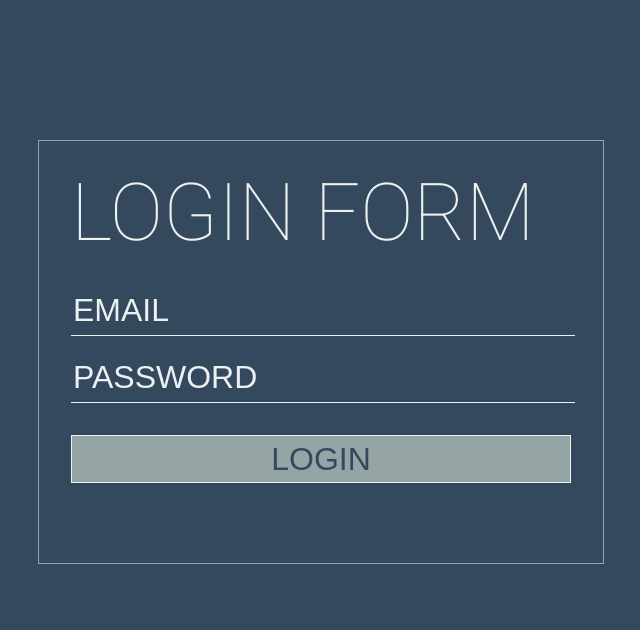
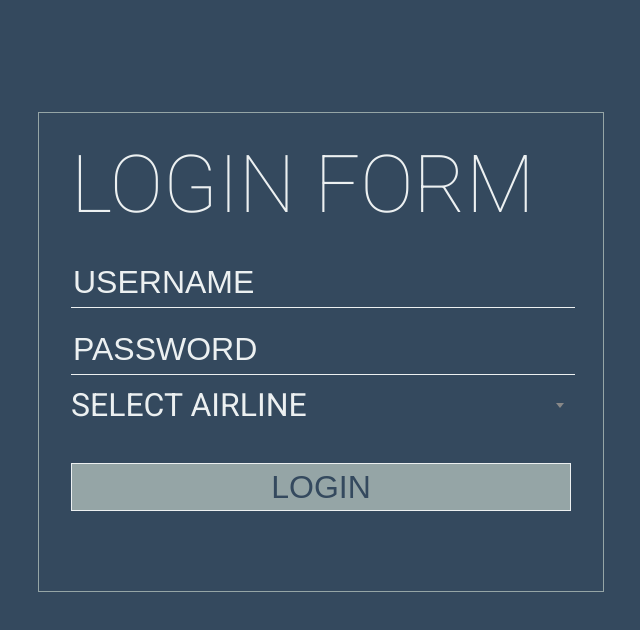
Before and after one commit to 4kstore/login-project, a website: page index.html in a window 1280 px wide. Shown: the whole page, without its empty margins (319-959 px from the left). Drawn offline with nearby package versions, Linux system fonts and the light colour scheme.

Commit message:
added select2 for airlines

```diff
--- a/index.html
+++ b/index.html
@@ -2,6 +2,7 @@
 <html>
 <head>
   <title>Login Page</title>
+  <link href="https://cdnjs.cloudflare.com/ajax/libs/select2/4.0.3/css/select2.min.css" rel="stylesheet" />
   <link href="css/main.css" rel="stylesheet">
 </head>
 <body>
@@ -10,10 +11,18 @@
       <form action="" autocomplete="off">
         <h1>Login Form</h1>
         <div class="input-field">
-          <input placeholder="email" type="email" required>
+          <input placeholder="Username" name="user" type="text" required>
         </div>
         <div class="input-field">
-          <input placeholder="password" type="password" required autocomplete="new-password">
+          <input placeholder="Password" type="password" name="password" required autocomplete="new-password">
+        </div>
+        <div class="input-field">
+          <select name="airline">
+            <option value="" disabled selected>Select Airline</option>
+            <option value="jp">40-MILE AIR, LTD (Q5)</option>
+            <option value="jp">AEGEAN AIRLINES (A3)</option>
+            <option value="jp">ADRIA AIRWAYS (JP)</option>
+          </select>
         </div>
         <div class="actions">
           <button>Login</button>
@@ -21,5 +30,8 @@
       </form>
     </div>
   </section>
+  <script src="node_modules/jquery/dist/jquery.min.js"></script>
+  <script src="https://cdnjs.cloudflare.com/ajax/libs/select2/4.0.3/js/select2.min.js"></script>
+  <script src="js/main.js"></script>
 </body>
 </html>
--- /dev/null
+++ b/js/main.js
@@ -0,0 +1 @@
+$('select').select2();
--- a/sass/_login.scss
+++ b/sass/_login.scss
@@ -26,7 +26,8 @@ h1 {
     	margin-bottom: 2rem;
     }
 }
-.input-field input {
+.input-field input,
+.input-field select {
 	display: block;
 	width: 100%;
 	border:none;
@@ -63,7 +64,7 @@ h1 {
     font-size: 3rem;
     font-weight: 300;
     height: 6rem;
-    margin-top: 1rem;
+    margin-top: 2rem;
     margin-bottom: 1rem;
     transition: all .3s ease-out;
     text-transform: uppercase;
@@ -76,3 +77,27 @@ h1 {
         cursor: pointer;
     }
 }
+.select2-container{
+    font-size: 2rem;
+    height: 2.5rem;
+    text-transform: uppercase;
+}
+.select2-container .select2-selection--single .select2-selection__rendered {
+    padding: 0;
+}
+.select2-container--open .select2-dropdown--below{
+    background-color: $bg-color;
+}
+
+.select2-container--default .select2-selection--single{
+    border: none;
+    border-bottom: 1px solid $white;
+    border-radius: unset;
+}
+.select2-container--default .select2-selection--single .select2-selection__rendered {
+    background-color: $bg-color;
+    color: $white;
+}
+.select2-container--default .select2-results__option[aria-selected=true]{
+    background-color: #929ea9;
+}
```
Also changed, not shown: css/main.css.
